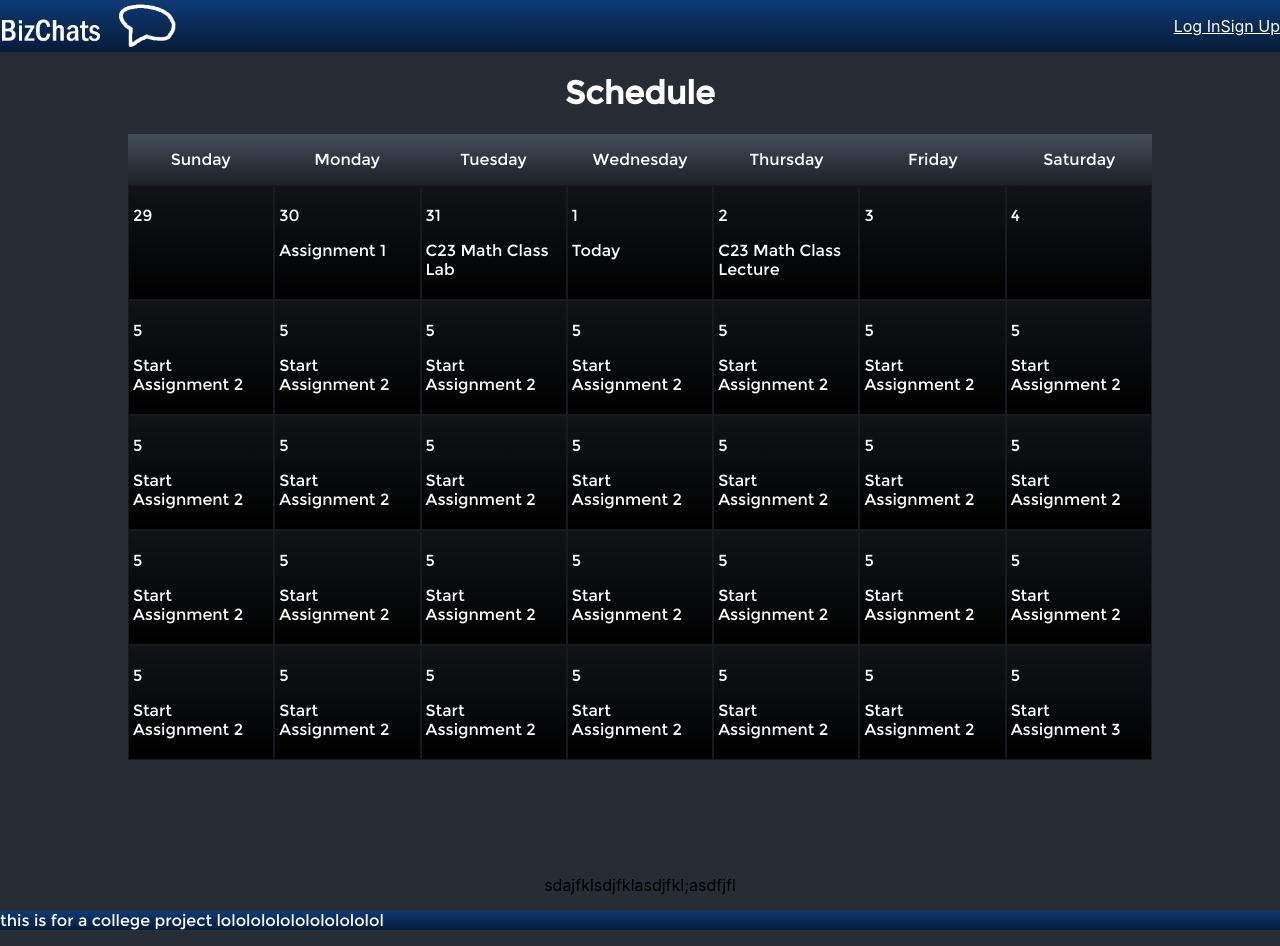
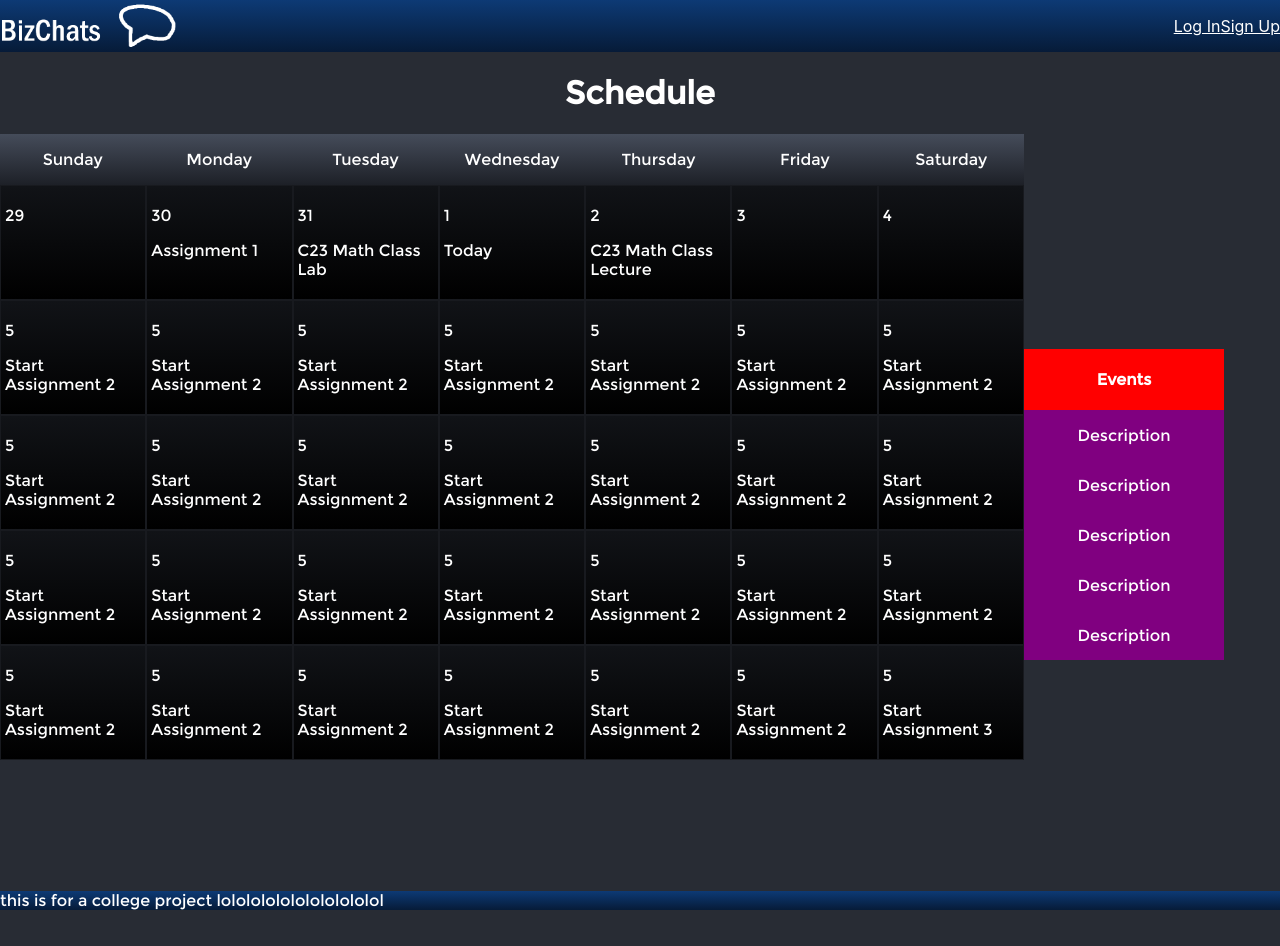
Before and after one commit to MilanTheMan/Bizchats, a React (Create React App) app in the folder frontend/: page /schedule in a window 1280 px wide. Built offline with nearby package versions, Linux system fonts and the light colour scheme.

Commit message:
working on the events part of the schedule

```diff
--- a/frontend/src/components/login_and_signup/style.css
+++ b/frontend/src/components/login_and_signup/style.css
@@ -72,7 +72,8 @@
             }
 
             .submitButton{
-                background-color: dodgerblue;
+                background: rgb(13,58,117);
+                background: linear-gradient(180deg, rgba(13,58,117,1) 0%, rgba(6,27,56,1) 100%);
                 border-radius: 15px;
                 border: none;
                 color: white;
@@ -83,13 +84,13 @@
             }
 
             .submitButton:hover{
-                box-shadow: 0 0 0 rgba(0, 0, 0, 0.3);
-                background-color: orange; /*orange is a placeholder*/
+                background: rgb(70,40,0);
+                background: linear-gradient(0deg, rgba(70,40,0,1) 0%, rgba(255,127,0,1) 100%);
             }
 
             .submitButton:active{
-                box-shadow: 0 0 0 rgba(0, 0, 0, 0.3);
-                background-color: #1564b2;
+                background: rgb(17,19,23);
+                background: linear-gradient(180deg, rgba(17,19,23,1) 0%, rgba(0,0,0,1) 100%);
             }
         }
     }
--- a/frontend/src/components/mainpage/Mainpage.js
+++ b/frontend/src/components/mainpage/Mainpage.js
@@ -53,30 +53,34 @@ const Mainpage = () =>  {
                 <aside class="events">
 
                     <h4>Events</h4>
-                    <div class="event">
+
+                    <div className={"event_list"}>
+                        <div className="event">
                             {/*//implement month, day number, title and desc*/}
-                        <div class="date">
-                            <p class="day">2</p>
-                            <p class="month">Febuary</p>
+                            <div className="date">
+                                <p className="day">2</p>
+                                <p className="month">Febuary</p>
                             </div>
                             <p className='description'>short description of the assignment or whatever</p>
                         </div>
-                    <div class="event">
+                        <div className="event">
                             {/*//implement month, day number, title and desc*/}
-                        <div class="date">
-                            <p class="day">2</p>
-                            <p class="month">Febuary</p>
+                            <div className="date">
+                                <p className="day">2</p>
+                                <p className="month">Febuary</p>
                             </div>
                             <p className='description'>short description of the assignment or whatever</p>
                         </div>
-                    <div class="event">
+                        <div className="event">
                             {/*//implement month, day number, title and desc*/}
-                        <div class="date">
-                            <p class="day">2</p>
-                            <p class="month">Febuary</p>
+                            <div className="date">
+                                <p className="day">2</p>
+                                <p className="month">Febuary</p>
                             </div>
                             <p className='description'>short description of the assignment or whatever</p>
                         </div>
+                    </div>
+
                 </aside>
 
             </div>
--- a/frontend/src/components/mainpage/style.css
+++ b/frontend/src/components/mainpage/style.css
@@ -12,6 +12,11 @@
             grid-row-gap: 3px;
 
             .listed_class{
+                display: flex;
+                flex-direction: column;
+                justify-content: center;
+                align-items: center;
+
                 width: 200px;
                 padding: 2px;
                 border-radius: 15px;
@@ -28,6 +33,7 @@
 
                 p{
                     user-select: none;
+                    text-align: center;
                 }
             }
 
@@ -57,6 +63,13 @@
             background: linear-gradient(180deg, rgba(69,76,90,1) 0%, rgba(29,32,39,1) 100%);
             box-shadow: 3px 3px 3px rgba(0, 0, 0, 0.3);
 
+            h4{
+                text-align: center;
+            }
+
+            .event_list{
+                display: flex;
+                flex-direction: column;
 
                 .event{ /*this should get increasingly redder the closer the due date but lets implement that later*/
                     display: flex;
@@ -73,6 +86,7 @@
                     .date{
                         display: flex;
                         flex-direction: column;
+                        margin-right: 10px;
                         .day{
                             font-size: 30px;
                             margin: 0;
@@ -82,6 +96,7 @@
                         }
                         p{
                             user-select: none;
+                            text-align: center;
                         }
                     }
 
@@ -92,5 +107,9 @@
                 }
             }
 
+
+
+        }
+
     }
 }
--- a/frontend/src/components/schedule/Schedule.js
+++ b/frontend/src/components/schedule/Schedule.js
@@ -167,8 +167,25 @@ const Schedule = () => {
                     </div>
                 </div>
 
-                <aside id={"schedule_event_list"}>
-                    sdajfklsdjfklasdjfkl;asdfjfl
+                <aside id={"schedule_events"}>
+                    <h4>Events</h4>
+                    <div id={"schedule_event_list"}>
+                        <div className={"event red"}>
+                            <p>Description</p>
+                        </div>
+                        <div className={"event green"}>
+                            <p>Description</p>
+                        </div>
+                        <div className={"event blue"}>
+                            <p>Description</p>
+                        </div>
+                        <div className={"event yellow"}>
+                            <p>Description</p>
+                        </div>
+                        <div className={"event pink"}>
+                            <p>Description</p>
+                        </div>
+                    </div>
                 </aside>
             </div>
         </div>
--- a/frontend/src/components/schedule/style.css
+++ b/frontend/src/components/schedule/style.css
@@ -1,9 +1,12 @@
 #schedule{
     display: flex;
     flex-direction: column;
+
+    align-items: center;
+    justify-content: center;
     #schedule_content{
         display: flex;
-        flex-direction: column;
+        flex-direction: row;
         align-items: center;
 
         #calendar{
@@ -49,8 +52,42 @@
                     background: rgb(17,19,23);
                     background: linear-gradient(180deg, rgba(17,19,23,1) 0%, rgba(0,0,0,1) 100%);
                 }
+            }
+        }
 
+        #schedule_events{
+            display: flex;
+            flex-direction: column;
+            align-items: stretch;
+            justify-content: center;
+            background-color: red; /**/
+
+            h4{
+                text-align: center;
             }
+
+            width: 200px;
+
+            #schedule_event_list{
+
+                display: flex;
+                flex-direction: column;
+                .event{
+                    background-color: purple; /**/
+                    width: 100%;
+                    height: 50px;
+
+                    display: flex;
+                    align-items: center;
+                    justify-content: center;
+
+                    p{
+                        text-align: center;
+                    }
+                }
+            }
+
+
         }
     }
 }
```
Lines whose indentation alone changed are shown as unchanged.
